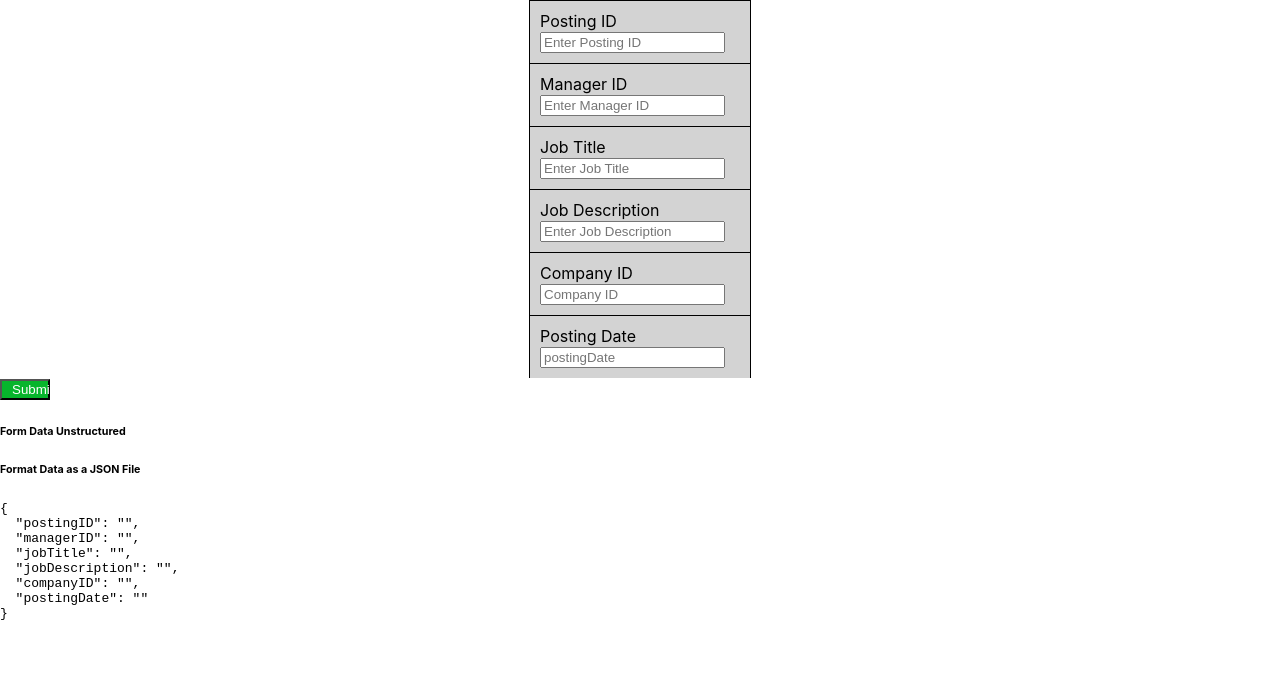
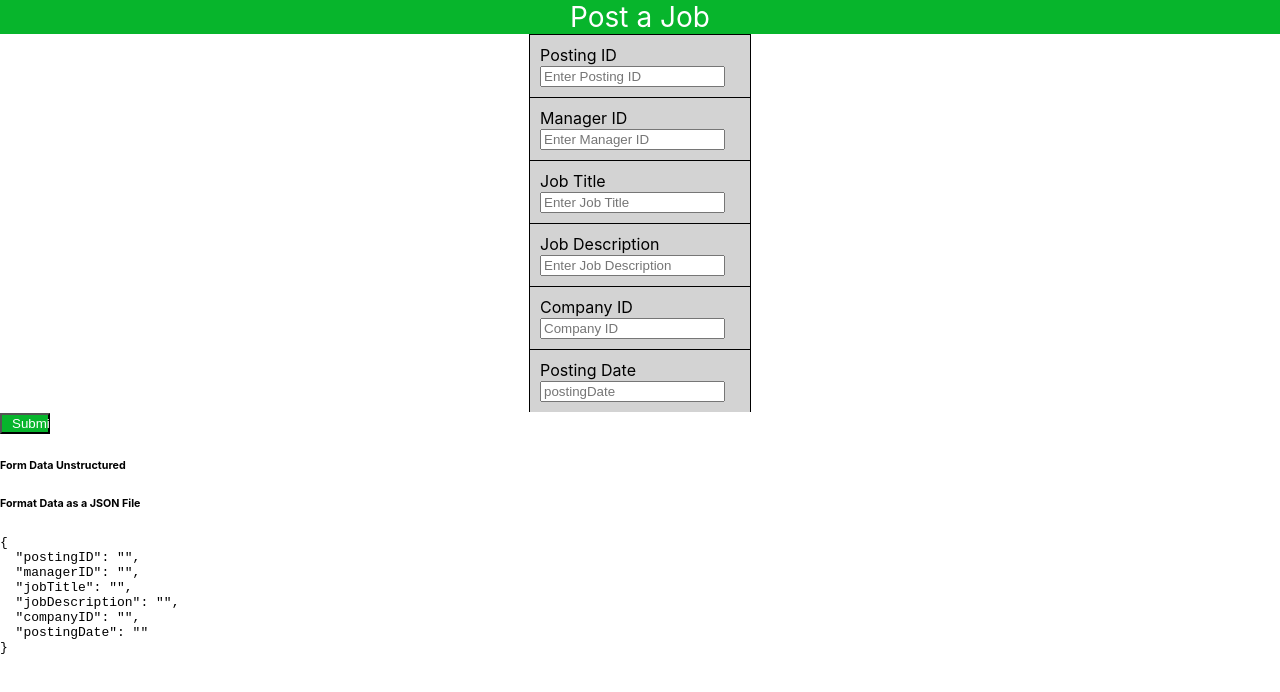
Before and after one commit to libowen203/320-team-4, a React (Create React App) app in the folder ultimate-hiring-app/: page / in a window 1280 px wide. Shown: the top 692 px of the page. Built offline with nearby package versions, Linux system fonts and the light colour scheme.

Commit message:
Header to JobPosting Form
HTML header added to JobPosting

```diff
--- a/ultimate-hiring-app/src/client/JobPosting.js
+++ b/ultimate-hiring-app/src/client/JobPosting.js
@@ -67,7 +67,7 @@ class JobPosting extends Component{
         <div>
 
     <form onSubmit={this.handleSubmit}>
-
+      <div className="header">Post a Job</div>
       <div className="form-group">
         <label htmlFor="postingID">Posting ID</label>
         <input name="postingID" className="form-control" id="postingID" placeholder="Enter Posting ID"
```
